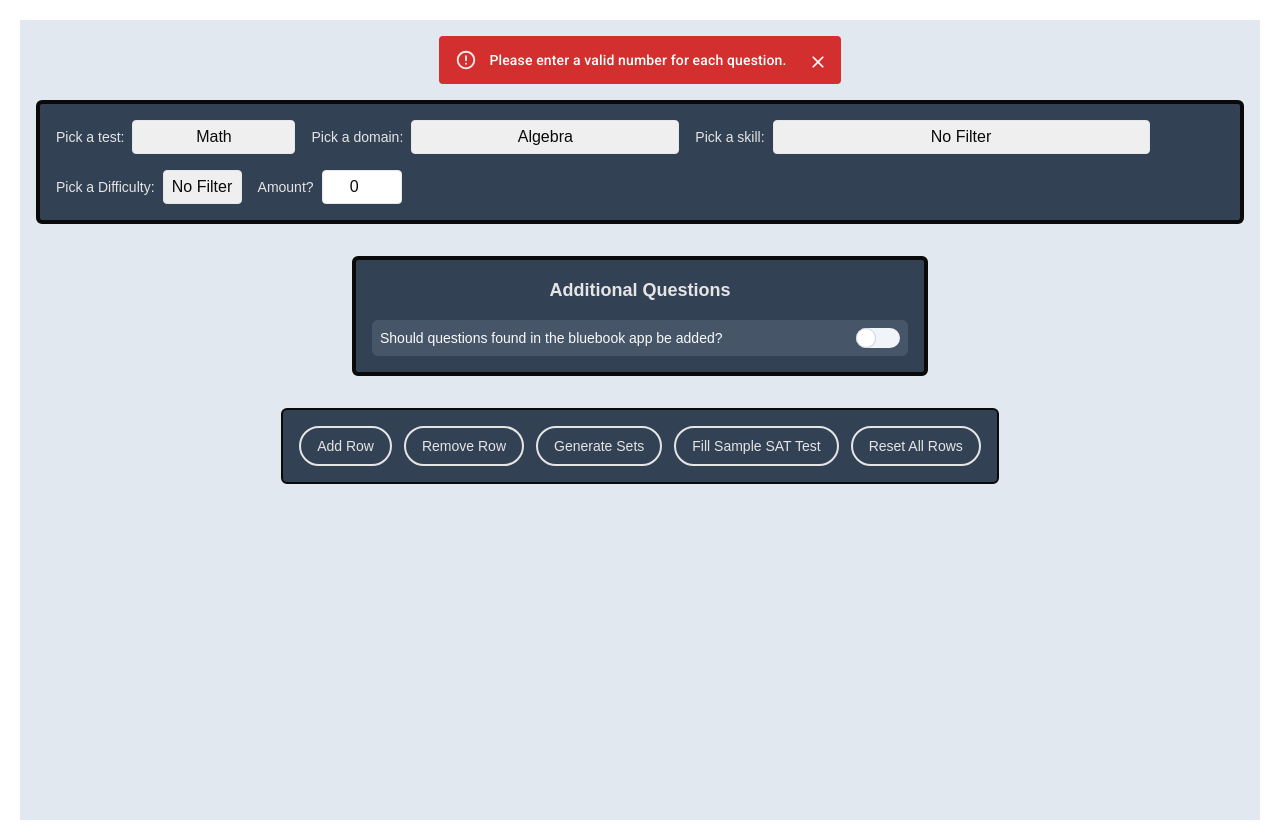
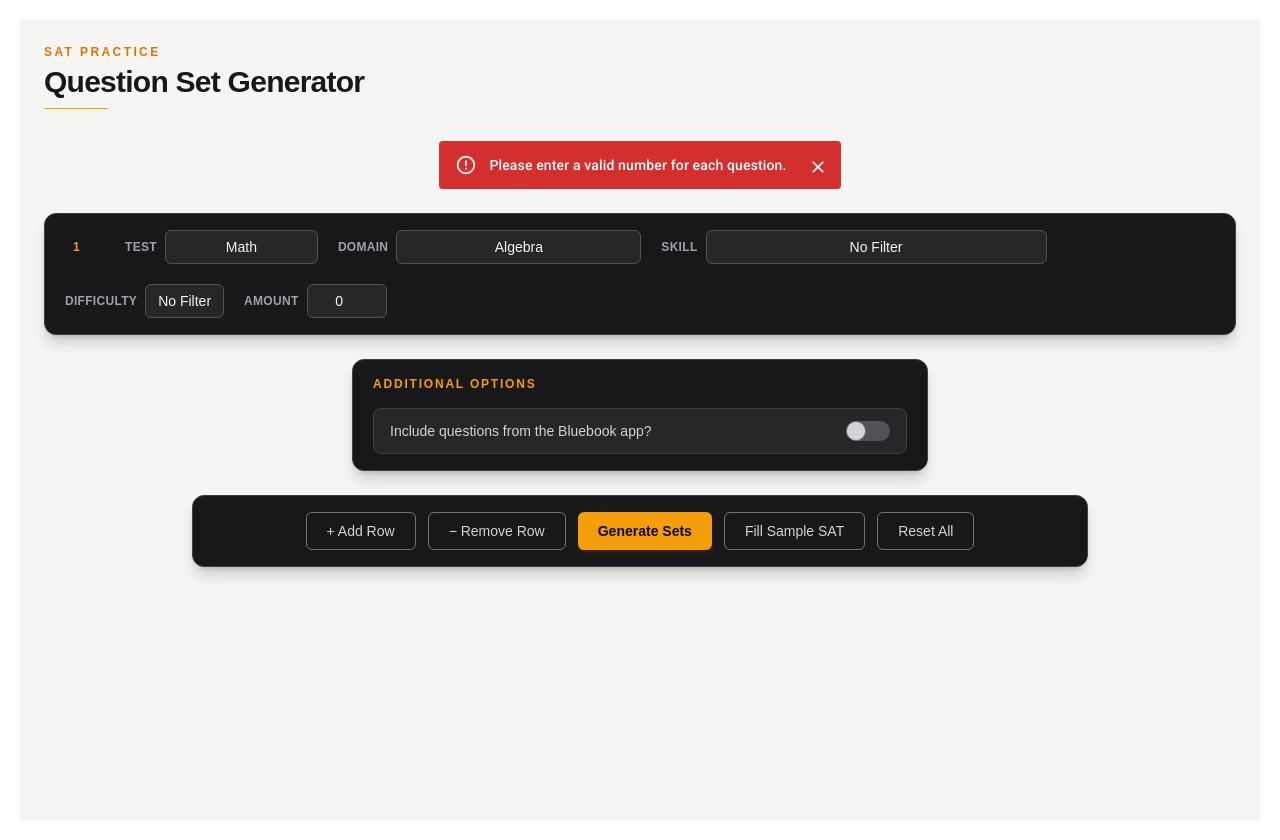
Before and after one commit to NikhilRao21/SATWebsite, a React (Create React App) app in the folder my-app/: page / in a window 1280 px wide. Both pictures are taken after a click on the button "Generate Sets". Built offline with nearby package versions, Linux system fonts and the light colour scheme.

Commit message:
updated aesthetic

```diff
--- a/my-app/src/App.js
+++ b/my-app/src/App.js
@@ -75,25 +75,26 @@ const difficulty = ["No Filter", "Easy", "Medium", "Hard"]
 
 function Slider({ onClick }) {
   return (
-    <div class="w-11 h-5">
-      <input onChange={e => { onClick(e.target.checked) }} id="switch-component-ripple-on" type="checkbox" class="peer appearance-none w-11 h-5 bg-slate-100 rounded-full checked:bg-slate-800 cursor-pointer transition-colors duration-300" />
+    <div className="w-11 h-5">
+      <input onChange={e => { onClick(e.target.checked) }} id="switch-component-ripple-on" type="checkbox" className="peer appearance-none w-11 h-5 bg-zinc-600 rounded-full checked:bg-amber-500 cursor-pointer transition-colors duration-300" />
       <label
         htmlFor="switch-component-ripple-on"
-        className="absolute top-0 left-0 h-5 w-5 cursor-pointer rounded-full border border-slate-300 bg-white shadow-sm transition-all duration-300 before:absolute before:top-2/4 before:left-2/4 before:block before:h-10 before:w-10 before:-translate-y-2/4 before:-translate-x-2/4 before:rounded-full before:bg-slate-400 before:opacity-0 before:transition-opacity hover:before:opacity-10 peer-checked:translate-x-6 peer-checked:border-slate-800"
+        className="absolute top-0 left-0 h-5 w-5 cursor-pointer rounded-full border border-zinc-500 bg-zinc-300 shadow-sm transition-all duration-300 before:absolute before:top-2/4 before:left-2/4 before:block before:h-10 before:w-10 before:-translate-y-2/4 before:-translate-x-2/4 before:rounded-full before:bg-amber-400 before:opacity-0 before:transition-opacity hover:before:opacity-10 peer-checked:translate-x-6 peer-checked:border-amber-500"
       >
         <div
           className="top-2/4 left-2/4 inline-block -translate-x-2/4 -translate-y-2/4 rounded-full p-5"
           data-ripple-dark="true"
         ></div>
       </label>
-    </div>);
-
+    </div>
+  );
 }
 
 
 export default function App() {
   const [numRows, setNumRows] = useState(1);
   const [pdfUrl, setPdfUrl] = useState(null);
+  const [loading, setLoading] = useState(false);
   const [alert, setAlert] = useState({
     open: false,
     message: '',
@@ -185,6 +186,7 @@ export default function App() {
 
     console.log();
 
+    setLoading(true);
     fetch('https://coalitional-subabsolutely-raleigh.ngrok-free.dev/generate-pdf', {
       method: 'POST',
       headers: {
@@ -207,12 +209,13 @@ export default function App() {
       .then(blob => {
 
         const fileURL = URL.createObjectURL(blob);
+        setLoading(false);
         setPdfUrl(fileURL);
         console.log('PDF generated successfully:', blob);
-        showAlert("PDF generated successfully!", "success");
 
       })
       .catch(error => {
+        setLoading(false);
         showAlert(error.message || "An error occured.", "error");
       });
   }
@@ -229,20 +232,115 @@ export default function App() {
     setObjects(prevObjects => [{ ...set, test: "Math", domain: "No Filter", amount: 44 }, { ...set, test: "Reading and Writing", domain: "No Filter", amount: 54 }])
   }
 
+  /* ─── shared select className ─── */
+  const selectCls = "appearance-none bg-zinc-800 hover:bg-zinc-700 text-zinc-100 text-sm text-center px-3 py-1.5 rounded-md border border-zinc-600 focus:outline-none focus:ring-2 focus:ring-amber-500 transition-colors duration-150 cursor-pointer";
+
+  /* ─── shared ghost button className ─── */
+  const btnGhost = "px-5 py-2 rounded-md border border-zinc-500 text-zinc-300 text-sm font-medium hover:bg-zinc-700 hover:border-zinc-400 hover:text-zinc-100 active:bg-zinc-800 transition-all duration-150";
+
   return (
-    <div className="flex flex-col min-h-screen min-w-screen p-4 bg-slate-200 bg-cover">
-      {alert.open && (<Alert variant="filled" severity={alert.severity} onClose={() => setAlert({ open: false, message: '', severity: '' })} className="mb-4 justify-center items-center text-center max-w-md mx-auto">
-        {alert.message}
-      </Alert>)}
-      <div className="grid grid-cols-1 gap-4 max-w-7xl mx-auto w-full">
+    <div className="flex flex-col min-h-screen min-w-screen p-6 bg-stone-100 bg-cover">
+
+      {/* ── Download modal ── */}
+      <style>{`
+        @keyframes fadeIn {
+          from { opacity: 0; }
+          to   { opacity: 1; }
+        }
+        @keyframes slideUp {
+          from { opacity: 0; transform: translateY(24px) scale(0.97); }
+          to   { opacity: 1; transform: translateY(0)    scale(1);    }
+        }
+        @keyframes spin {
+          to { transform: rotate(360deg); }
+        }
+        .modal-backdrop { animation: fadeIn 0.2s ease forwards; }
+        .modal-card     { animation: slideUp 0.25s cubic-bezier(0.34,1.56,0.64,1) forwards; }
+        .spinner        { animation: spin 0.8s linear infinite; }
+      `}</style>
+
+      {/* ── Loading overlay ── */}
+      {loading && (
+        <div className="modal-backdrop fixed inset-0 z-50 flex flex-col items-center justify-center bg-zinc-950/70 backdrop-blur-sm gap-4">
+          <div className="spinner w-12 h-12 rounded-full border-4 border-zinc-600 border-t-amber-500" />
+          <p className="text-zinc-300 text-sm font-medium tracking-wide">Generating your PDF…</p>
+        </div>
+      )}
+
+      {pdfUrl && (
+        <div className="modal-backdrop fixed inset-0 z-50 flex items-center justify-center bg-zinc-950/70 backdrop-blur-sm">
+          <div className="modal-card bg-zinc-900 border border-zinc-700 rounded-2xl shadow-2xl p-8 flex flex-col items-center gap-5 max-w-sm w-full mx-4">
+            {/* Icon */}
+            <div className="w-14 h-14 rounded-full bg-amber-500/10 border border-amber-500/30 flex items-center justify-center">
+              <span className="text-2xl text-amber-400">✓</span>
+            </div>
+            <div className="text-center">
+              <p className="text-zinc-100 font-semibold text-lg tracking-tight">Your PDF is ready</p>
+              <p className="text-zinc-400 text-sm mt-1">Your question set has been generated successfully.</p>
+            </div>
+            <div className="flex gap-3 w-full">
+              <button
+                onClick={() => setPdfUrl(null)}
+                className="flex-1 px-4 py-2 rounded-md border border-zinc-600 text-zinc-400 text-sm font-medium hover:bg-zinc-800 hover:text-zinc-200 transition-all duration-150"
+              >
+                Dismiss
+              </button>
+              <button
+                onClick={() => {
+                  setPdfUrl(null);
+                  const link = document.createElement('a');
+                  link.href = pdfUrl;
+                  link.download = 'Generated Questions.pdf';
+                  document.body.appendChild(link);
+                  link.click();
+                  document.body.removeChild(link);
+                }}
+                className="flex-1 px-4 py-2 rounded-md bg-amber-500 text-zinc-950 text-sm font-semibold hover:bg-amber-400 active:bg-amber-600 transition-all duration-150 shadow-md shadow-amber-900/30"
+              >
+                ↓ Download
+              </button>
+            </div>
+          </div>
+        </div>
+      )}
+
+      {/* ── Page header ── */}
+      <header className="max-w-7xl mx-auto w-full mb-8">
+        <p className="text-xs font-semibold tracking-[0.2em] uppercase text-amber-600 mb-1">SAT Practice</p>
+        <h1 className="text-3xl font-bold text-zinc-900 tracking-tight">Question Set Generator</h1>
+        <div className="mt-2 h-px w-16 bg-amber-500 rounded-full" />
+      </header>
+
+      {/* ── Alert ── */}
+      {alert.open && (
+        <Alert
+          variant="filled"
+          severity={alert.severity}
+          onClose={() => setAlert({ open: false, message: '', severity: '' })}
+          className="mb-6 justify-center items-center text-center max-w-md mx-auto"
+        >
+          {alert.message}
+        </Alert>
+      )}
+
+      {/* ── Row cards ── */}
+      <div className="grid grid-cols-1 gap-3 max-w-7xl mx-auto w-full">
         {objects.map((obj, index) => (
-          <div key={index} className="flex flex-col sm:flex-row sm:flex-wrap gap-4 bg-slate-700 text-neutral-200 p-4 rounded-md border-4 border-neutral-950">
+          <div
+            key={index}
+            className="flex flex-col sm:flex-row sm:flex-wrap gap-5 bg-zinc-900 text-zinc-100 px-5 py-4 rounded-xl border border-zinc-700 shadow-lg shadow-zinc-900/20"
+          >
+            {/* Row index pill */}
+            <div className="flex items-center">
+              <span className="text-xs font-bold tracking-widest text-amber-500 uppercase mr-4 w-6 text-center">{index + 1}</span>
+            </div>
+
             <label className="flex flex-col sm:flex-row sm:items-center gap-2 min-w-0">
-              <span className="text-sm font-medium whitespace-nowrap">Pick a test:</span>
+              <span className="text-xs font-semibold tracking-wide text-zinc-400 uppercase whitespace-nowrap">Test</span>
               <select
                 value={objects[index].test}
                 onChange={e => handleTestChange(e.target.value, index)}
-                className="appearance-none hover:bg-slate-300 text-center text-neutral-950 px-2 py-1 rounded border"
+                className={selectCls}
               >
                 {Object.keys(skillsHierarchy).map((item, testIndex) => (
                   <option key={testIndex} value={item}>{item}</option>
@@ -251,11 +349,11 @@ export default function App() {
             </label>
 
             <label className="flex flex-col sm:flex-row sm:items-center gap-2 min-w-0">
-              <span className="text-sm font-medium whitespace-nowrap">Pick a domain:</span>
+              <span className="text-xs font-semibold tracking-wide text-zinc-400 uppercase whitespace-nowrap">Domain</span>
               <select
                 value={objects[index].domain}
                 onChange={e => handleDomainChange(e.target.value, index)}
-                className="appearance-none hover:bg-slate-300 text-neutral-950 text-center px-2 py-1 rounded border"
+                className={selectCls}
               >
                 {Object.keys(skillsHierarchy[objects[index].test]).map((item, testIndex) => (
                   <option key={testIndex} value={item}>{item}</option>
@@ -264,11 +362,11 @@ export default function App() {
             </label>
 
             <label className="flex flex-col sm:flex-row sm:items-center gap-2 min-w-0">
-              <span className="text-sm font-medium whitespace-nowrap">Pick a skill:</span>
+              <span className="text-xs font-semibold tracking-wide text-zinc-400 uppercase whitespace-nowrap">Skill</span>
               <select
                 value={objects[index].skill}
                 onChange={e => handleSkillChange(e.target.value, index)}
-                className="appearance-none hover:bg-slate-300 text-neutral-950 text-center px-2 py-1 rounded border"
+                className={selectCls}
               >
                 {skillsHierarchy[objects[index].test][objects[index].domain].map((item, testIndex) => (
                   <option key={testIndex} value={item}>{item}</option>
@@ -278,11 +376,11 @@ export default function App() {
             </label>
 
             <label className="flex flex-col sm:flex-row sm:items-center gap-2 min-w-0">
-              <span className="text-sm font-medium whitespace-nowrap">Pick a Difficulty:</span>
+              <span className="text-xs font-semibold tracking-wide text-zinc-400 uppercase whitespace-nowrap">Difficulty</span>
               <select
                 value={objects[index].difficulty}
                 onChange={e => handleDifficultyChange(e.target.value, index)}
-                className="appearance-none hover:bg-slate-300 text-neutral-950 text-center px-2 py-1 rounded border"
+                className={selectCls}
               >
                 {difficulty.map((item, testIndex) => (
                   <option key={testIndex} value={item}>{item}</option>
@@ -291,79 +389,49 @@ export default function App() {
             </label>
 
             <label className="flex flex-col sm:flex-row sm:items-center gap-2 min-w-0">
-              <span className="text-sm font-medium whitespace-nowrap">Amount?</span>
+              <span className="text-xs font-semibold tracking-wide text-zinc-400 uppercase whitespace-nowrap">Amount</span>
               <input
                 name="amount"
                 type="number"
                 value={objects[index].amount}
                 onChange={e => handleAmountChange(e.target.value, index)}
-                className="w-20 text-center px-2 text-neutral-950 py-1 rounded border"
+                className="w-20 text-center px-2 py-1.5 text-sm bg-zinc-800 text-zinc-100 rounded-md border border-zinc-600 focus:outline-none focus:ring-2 focus:ring-amber-500 transition-colors duration-150"
               />
             </label>
           </div>
         ))}
       </div>
 
-      {/* Additional Questions Section */}
-      <div className="my-8 flex flex-col max-w-xl mx-auto bg-slate-700  text-neutral-200 p-4 rounded-md border-4 border-neutral-950 w-full">
-        <p className="text-center text-lg font-bold mb-4">Additional Questions</p>
+      {/* ── Additional Questions ── */}
+      <div className="my-6 flex flex-col max-w-xl mx-auto bg-zinc-900 text-zinc-100 px-5 py-4 rounded-xl border border-zinc-700 shadow-lg shadow-zinc-900/20 w-full">
+        <p className="text-xs font-semibold tracking-[0.15em] uppercase text-amber-500 mb-4">Additional Options</p>
 
-        <label className="flex flex-col sm:flex-row text-neutral-50 sm:items-center sm:justify-between gap-2 bg-slate-600 p-2 rounded-md">
-          <span className="text-sm font-medium">Should questions found in the bluebook app be added?</span>
-          <div class="relative inline-flex gap-2">
-            <Slider onClick={handleBlueChange}></Slider>
+        <label className="flex flex-col sm:flex-row text-zinc-100 sm:items-center sm:justify-between gap-3 bg-zinc-800 px-4 py-3 rounded-lg border border-zinc-700">
+          <span className="text-sm text-zinc-300">Include questions from the Bluebook app?</span>
+          <div className="relative inline-flex gap-2">
+            <Slider onClick={handleBlueChange} />
           </div>
         </label>
-
       </div>
 
-      {/* Buttons Section */}
-      <div className="mt-0 mb-8 flex flex-wrap justify-center gap-3 text-neutral-200 max-w-4xl mx-auto bg-slate-700 p-4 rounded-md border-2 border-neutral-950">
-        <button
-          onClick={handleAddRow}
-          className="px-4 py-2 rounded-full border-2 border-neutral-200 hover:bg-slate-800 active:bg-slate-900 text-sm font-medium"
-        >
-          Add Row
-        </button>
-        <button
-          onClick={handleRemoveRow}
-          className="px-4 py-2 rounded-full border-2 border-neutral-200 hover:bg-slate-800 active:bg-slate-900 text-sm font-medium"
-        >
-          Remove Row
-        </button>
+      {/* ── Buttons ── */}
+      <div className="mt-0 mb-10 flex flex-wrap justify-center gap-3 max-w-4xl mx-auto bg-zinc-900 px-6 py-4 rounded-xl border border-zinc-700 shadow-lg shadow-zinc-900/20 w-full">
+        <button onClick={handleAddRow} className={btnGhost}>+ Add Row</button>
+        <button onClick={handleRemoveRow} className={btnGhost}>− Remove Row</button>
+
+        {/* Primary action stands out */}
         <button
           onClick={handleGenerateSets}
-          className="px-4 py-2 rounded-full border-2 border-neutral-200 hover:bg-slate-800 active:bg-slate-900 text-sm font-medium"
+          className="px-5 py-2 rounded-md bg-amber-500 text-zinc-950 text-sm font-semibold hover:bg-amber-400 active:bg-amber-600 transition-all duration-150 shadow-md shadow-amber-900/30"
         >
           Generate Sets
         </button>
-        <button
-          onClick={handleSATSample}
-          className="px-4 py-2 rounded-full border-2 border-neutral-200 hover:bg-slate-800 active:bg-slate-900 text-sm font-medium"
-        >
-          Fill Sample SAT Test
-        </button>
-        <button
-          onClick={handleReset}
-          className="px-4 py-2 rounded-full border-2 border-neutral-200 hover:bg-slate-800 active:bg-slate-900 text-sm font-medium"
-        >
-          Reset All Rows
-        </button>
-        {pdfUrl && (<button
-          onClick={() => {
-            setPdfUrl(null);
-            const link = document.createElement('a');
-            link.href = pdfUrl;
-            link.download = 'Generated Questions.pdf'; // Set the filename
-            document.body.appendChild(link);
-            link.click();
-            document.body.removeChild(link);
-          }
-          }
-          className="px-4 py-2 rounded-full border-2 border-neutral-200 hover:bg-slate-800 active:bg-slate-900 text-sm font-medium">
-          Download PDF
-        </button>)}
+
+        <button onClick={handleSATSample} className={btnGhost}>Fill Sample SAT</button>
+        <button onClick={handleReset} className={btnGhost}>Reset All</button>
+
+
       </div>
-    </div >
+    </div>
   );
 }
```
